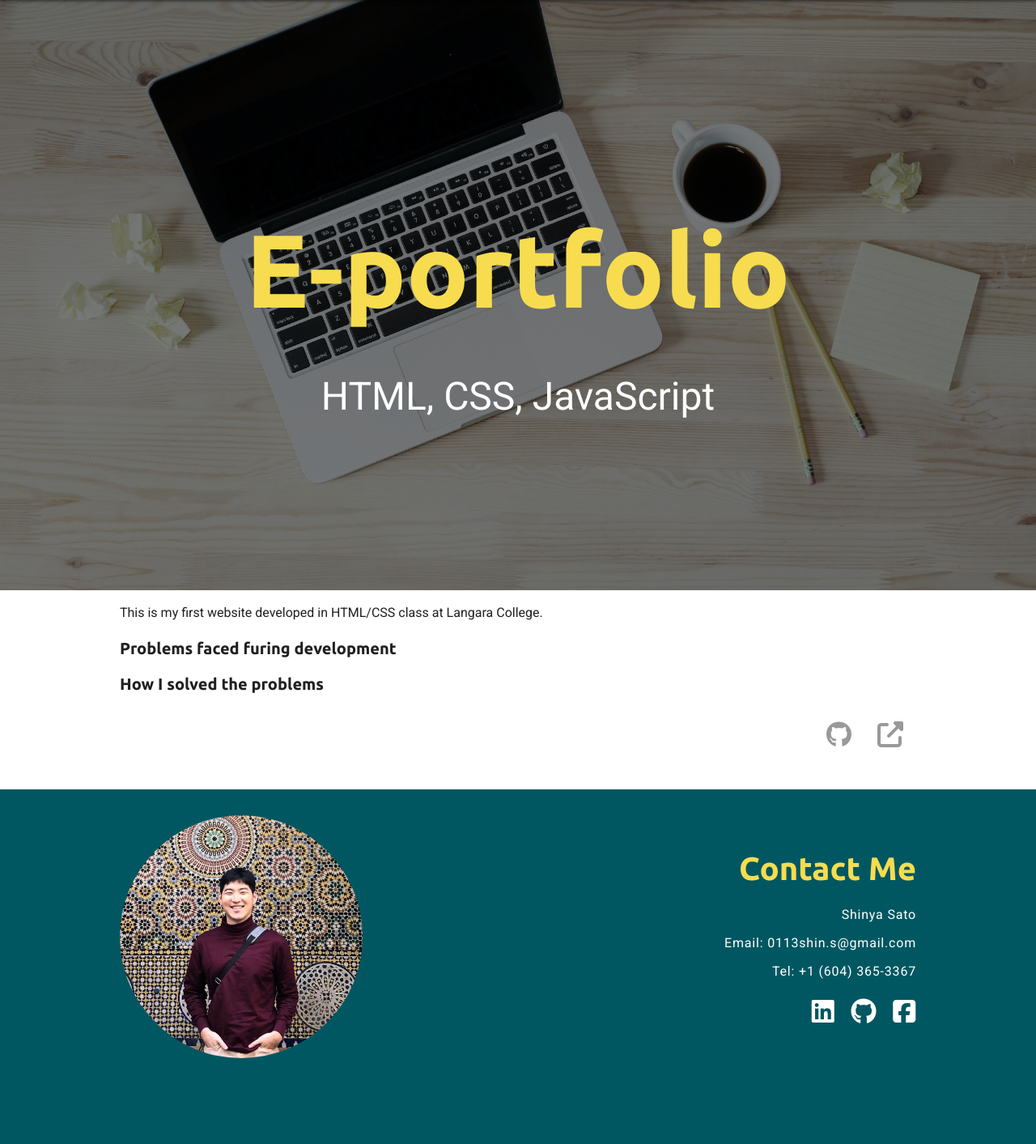
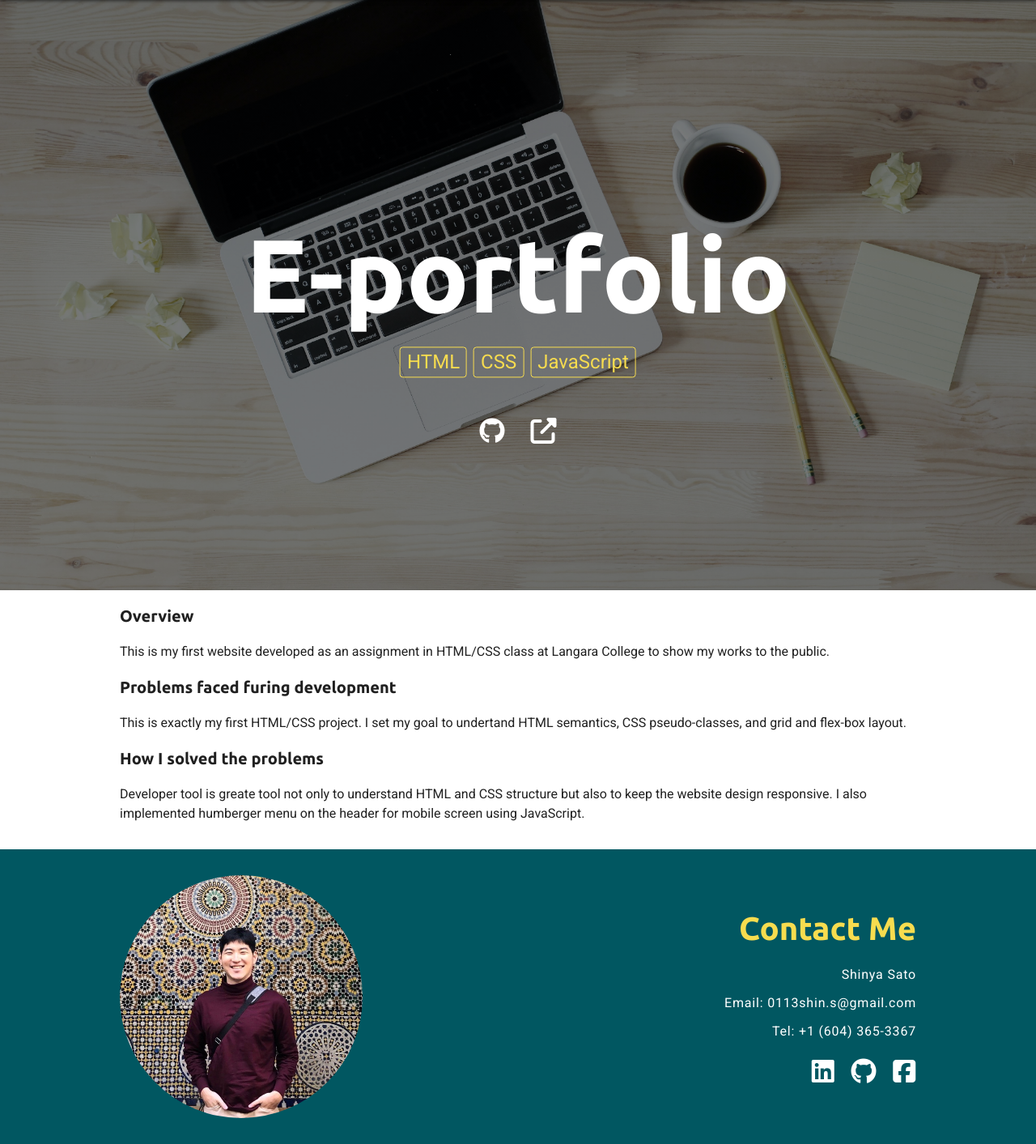
Before and after one commit to satoshinbp/portfolio, a PHP site: page /works/portfolio.html in a window 1280 px wide. Shown: the part 71-1484 px from the top of the page at 81% size. Before the commit the page ends 1378 px from the top, so only its background shows below. Run offline with PHP 8.4, Linux system fonts and the light colour scheme; some libraries are stand-ins or nearby versions.

Commit message:
add content on works pages

```diff
--- a/styles/works.css
+++ b/styles/works.css
@@ -12,7 +12,6 @@ h3 {
 }
 
 .hero-image {
-  background-image: url('../images/e-portfolio.jpg');
   height: calc(50vh - 69.5px);
   background-position: center;
   background-repeat: no-repeat;
@@ -20,26 +19,37 @@ h3 {
   position: relative;
 }
 
+#portfolio .hero-image {
+  background-image: url('../images/e-portfolio.jpg');
+}
+
+#trip-planner .hero-image {
+  background-image: url('../images/trip-planner.jpg');
+}
+
 .wrapper {
   padding-top: 0;
 }
 
-.external-link ul {
+.meta {
+  display: flex;
+  flex-flow: row nowrap;
+  justify-content: space-between;
+}
+
+.link {
   display: flex;
   justify-content: flex-end;
-  font-size: 1.25rem;
+  gap: 1rem;
+  font-size: 1.5rem;
 }
 
-.external-link li {
-  margin: 0 1rem;
-}
-
-.external-link a {
+.link a {
   color: rgba(0, 0, 0, 0.4);
   transition: 0.3s;
 }
 
-.external-link ul a:hover {
+.link a:hover {
   color: var(--main-color);
   transition: 0.3s;
 }
@@ -53,9 +63,17 @@ h3 {
 
 @media screen and (min-width: 960px) {
   .hero-image {
+    height: calc(100vh - 69.5px);
+  }
+
+  #portfolio .hero-image {
     background-image: linear-gradient(rgba(0, 0, 0, 0.5), rgba(0, 0, 0, 0.5)),
       url('../images/e-portfolio.jpg');
-    height: calc(100vh - 69.5px);
+  }
+
+  #trip-planner .hero-image {
+    background-image: linear-gradient(rgba(0, 0, 0, 0.5), rgba(0, 0, 0, 0.5)),
+      url('../images/trip-planner.jpg');
   }
 
   .hero-text {
@@ -68,7 +86,7 @@ h3 {
 
   .hero-text h2 {
     text-align: center;
-    color: var(--accent-color);
+    color: white;
     font-size: 8rem;
     white-space: nowrap;
   }
@@ -79,7 +97,34 @@ h3 {
     font-size: 3rem;
   }
 
-  .external-link ul {
+  .hero-link {
+    display: flex;
+    flex-flow: row nowrap;
+    justify-content: center;
+    margin-top: 3rem;
+  }
+
+  .hero-link li {
+    margin: 0 1rem;
     font-size: 2rem;
   }
+
+  .hero-link a {
+    transition: 0.3s;
+  }
+
+  .hero-link a:hover {
+    color: var(--accent-color);
+    transition: 0.3s;
+  }
+
+  .tag {
+    justify-content: center;
+  }
+
+  .tag li {
+    border-color: var(--accent-color);
+    color: var(--accent-color);
+    font-size: 1.5rem;
+  }
 }
--- a/works/portfolio.html
+++ b/works/portfolio.html
@@ -22,35 +22,16 @@
     </header>
 
     <main>
-      <section>
+      <section id="portfolio">
         <div class="hero-image">
           <div class="hero-text mobile-tablet-hidden">
-            <h2>E-portfolio</h2>
-            <p>HTML, CSS, JavaScript</p>
-          </div>
-        </div>
-
-        <div class="wrapper">
-          <div class="title pc-hidden">
             <h2>E-portfolio</h2>
             <ul class="tag">
               <li>HTML</li>
               <li>CSS</li>
               <li>JavaScript</li>
             </ul>
-          </div>
-
-          <div>
-            <p>
-              This is my first website developed in HTML/CSS class at Langara
-              College.
-            </p>
-            <h3>Problems faced furing development</h3>
-            <h3>How I solved the problems</h3>
-          </div>
-
-          <div class="external-link">
-            <ul>
+            <ul class="hero-link">
               <li>
                 <a
                   href="https://github.com/satoshinbp/portfolio"
@@ -70,6 +51,60 @@
                 </a>
               </li>
             </ul>
+          </div>
+        </div>
+
+        <div class="wrapper">
+          <div class="title pc-hidden">
+            <h2>E-portfolio</h2>
+            <div class="meta">
+              <ul class="tag">
+                <li>HTML</li>
+                <li>CSS</li>
+                <li>JavaScript</li>
+              </ul>
+              <ul class="link">
+                <li>
+                  <a
+                    href="https://github.com/satoshinbp/portfolio"
+                    target="_blank"
+                  >
+                    <span class="visually-hidden">GitHub</span>
+                    <i class="fab fa-github" aria-hidden="true"></i>
+                  </a>
+                </li>
+                <li>
+                  <a
+                    href="https://shinya-sato-portfolio-site.herokuapp.com/"
+                    target="_blank"
+                  >
+                    <span class="visually-hidden">Open in new window</span>
+                    <i class="fas fa-external-link-alt" aria-hidden="true"></i>
+                  </a>
+                </li>
+              </ul>
+            </div>
+          </div>
+
+          <div>
+            <h3>Overview</h3>
+            <p>
+              This is my first website developed as an assignment in HTML/CSS
+              class at Langara College to show my works to the public.
+            </p>
+            <h3>Problems faced furing development</h3>
+            <p>
+              This is exactly my first HTML/CSS project. I set my goal to
+              undertand HTML semantics, CSS pseudo-classes, and grid and
+              flex-box layout.
+            </p>
+            <h3>How I solved the problems</h3>
+            <p>
+              Developer tool is greate tool not only to understand HTML and CSS
+              structure but also to keep the website design responsive. I also
+              implemented humberger menu on the header for mobile screen using
+              JavaScript.
+            </p>
           </div>
         </div>
       </section>
```
Also changed, not shown: works/trip-planner.html (+40 -16 lines).
